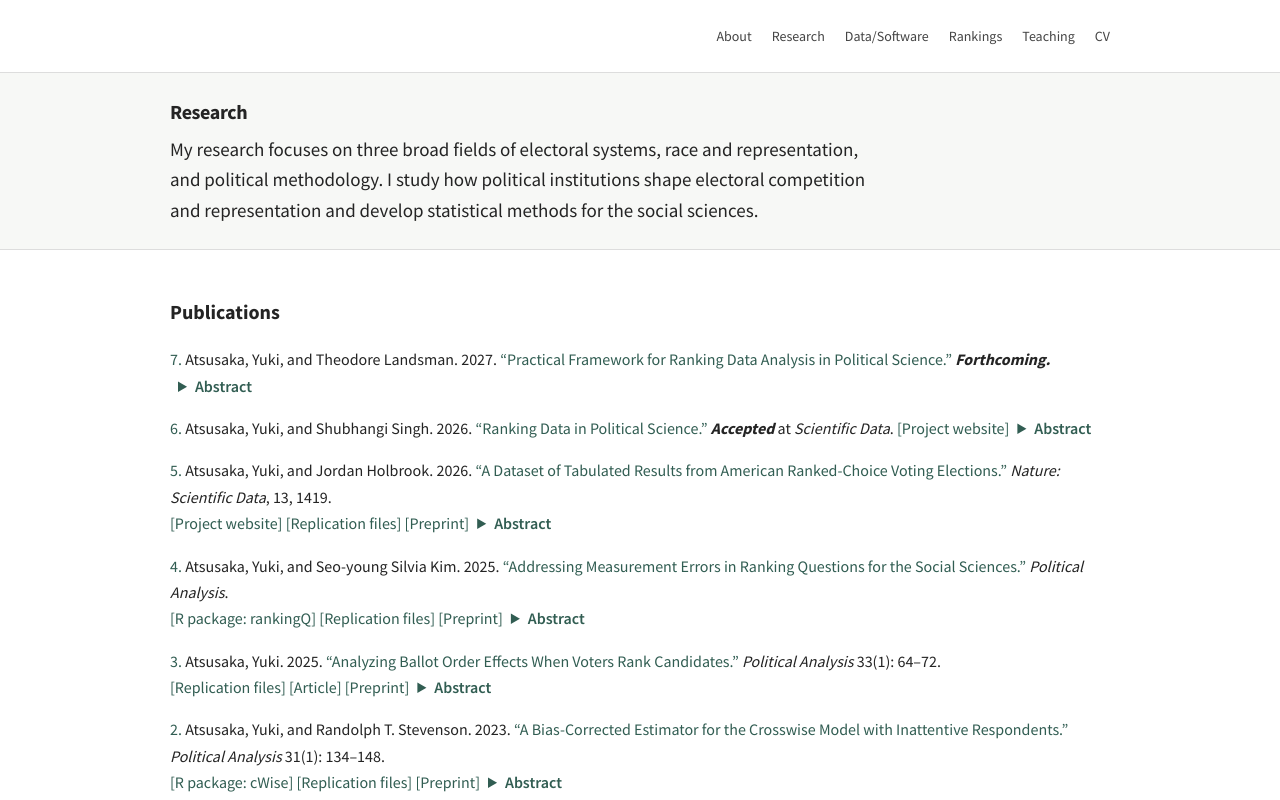
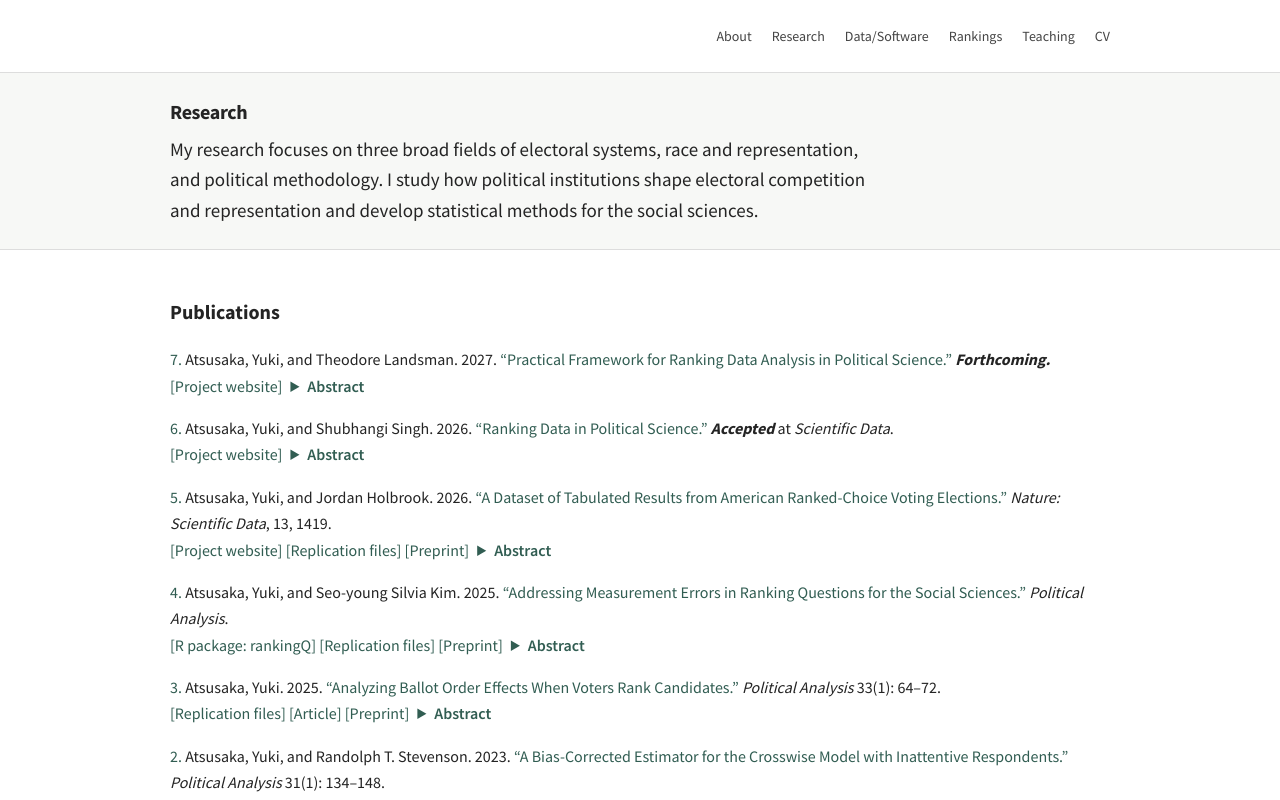
Before and after one commit to YukiAtsusaka/YukiAtsusaka.github.io, a Next.js app: page /research in a window 1280 px wide. Shown: the top 800 px of the page. Built offline with nearby package versions, Linux system fonts and the light colour scheme.

Commit message:
fix indentation

```diff
--- a/app/research/page.tsx
+++ b/app/research/page.tsx
@@ -285,6 +285,14 @@ export default function Research() {
             <strong>
               <em>Forthcoming.</em>
             </strong>
+            <br />
+            <a
+              href="https://political-rankings.github.io/"
+              target="_blank"
+              rel="noreferrer"
+            >
+              [Project website]
+            </a>
             <Abstract>
               The concept of rankings has long been central to politics and
               political institutions. Despite a long history and resurgent
@@ -316,7 +324,8 @@ export default function Research() {
             <strong>
               <em>Accepted</em>
             </strong>{" "}
-            at <em>Scientific Data</em>.{" "}
+            at <em>Scientific Data</em>.
+            <br />
             <a
               href="https://political-rankings.github.io/"
               target="_blank"
```
